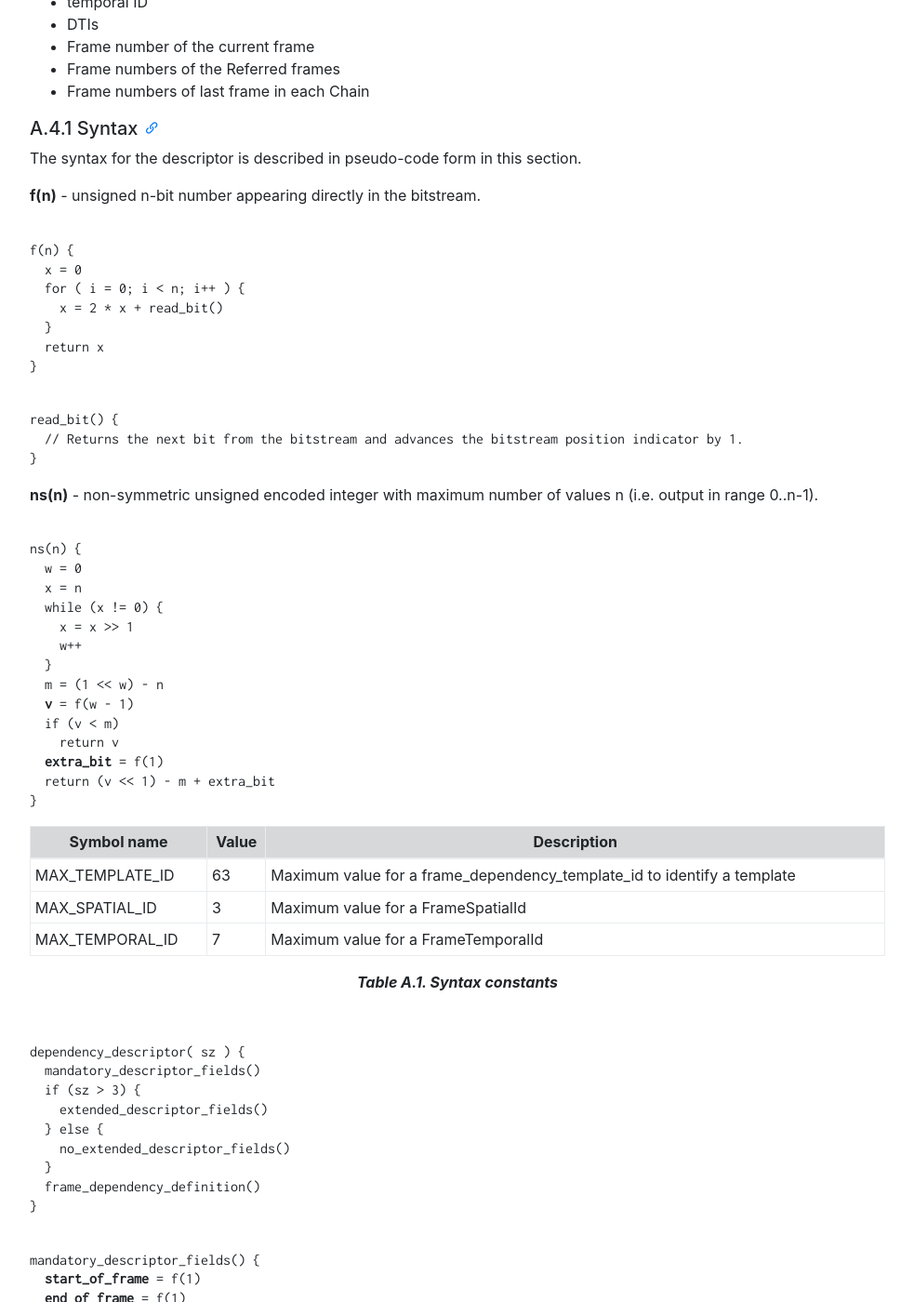
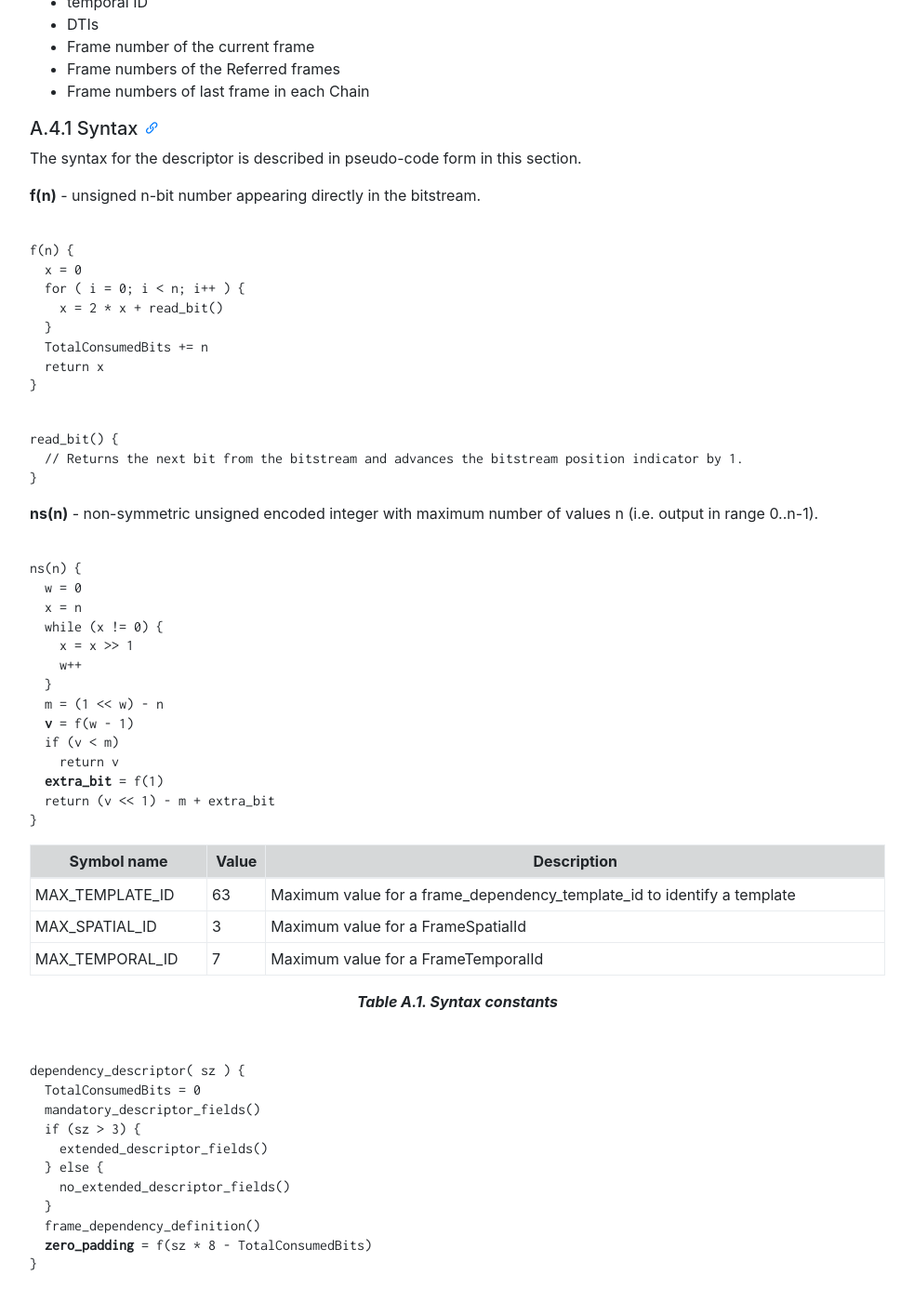
Before and after one commit to AOMediaCodec/av1-rtp-spec, a Jekyll site: the page built from index.md, in a window 1280 px wide and 1400 px high, scrolled down 18833 px. Shown: the whole window at 93% size, without its empty margins (53-1036 px from the left). Built offline with Jekyll 4.4.1, drawn with Linux system fonts in a browser that asks for light colours; nearby versions of some CDN libraries; some of the changed text lies outside the part shown.

Commit message:
Add explicit zero padding for the dependency descriptor

```diff
--- a/av1-rtp-spec.md
+++ b/av1-rtp-spec.md
@@ -670,6 +670,7 @@ f(n) {
   for ( i = 0; i < n; i++ ) {
     x = 2 * x + read_bit()
   }
+  TotalConsumedBits += n
   return x
 }
 </code></pre>
@@ -710,6 +711,7 @@ Table A.1. Syntax constants
 
 <pre><code>
 dependency_descriptor( sz ) {
+  TotalConsumedBits = 0
   mandatory_descriptor_fields()
   if (sz > 3) {
     extended_descriptor_fields()
@@ -717,6 +719,7 @@ dependency_descriptor( sz ) {
     no_extended_descriptor_fields()
   }
   frame_dependency_definition()
+  <b>zero_padding</b> = f(sz * 8 - TotalConsumedBits)
 }
 </code></pre>
 
@@ -931,6 +934,8 @@ The semantics pertaining to the Dependency Descriptor syntax section above is de
 * **end_of_frame**: MUST be set to 1 for the final RTP packet of a Frame, and MUST be set to 0 otherwise. Note that, if spatial scalability is in use, more frames from the same temporal unit may follow.
 
 * **frame_number**: is represented using 16 bits and increases strictly monotonically in decode order. frame_number MAY start on a random number, and MUST wrap after reaching the maximum value. All packets of the same Frame MUST have the same frame_number value.
+
+* **zero_padding**: MUST be set to 0 and be ignored by receivers.
 
 **Note:** Frame number is not the same as Frame ID in [AV1 specification][AV1].
 {:.alert .alert-info }
```
